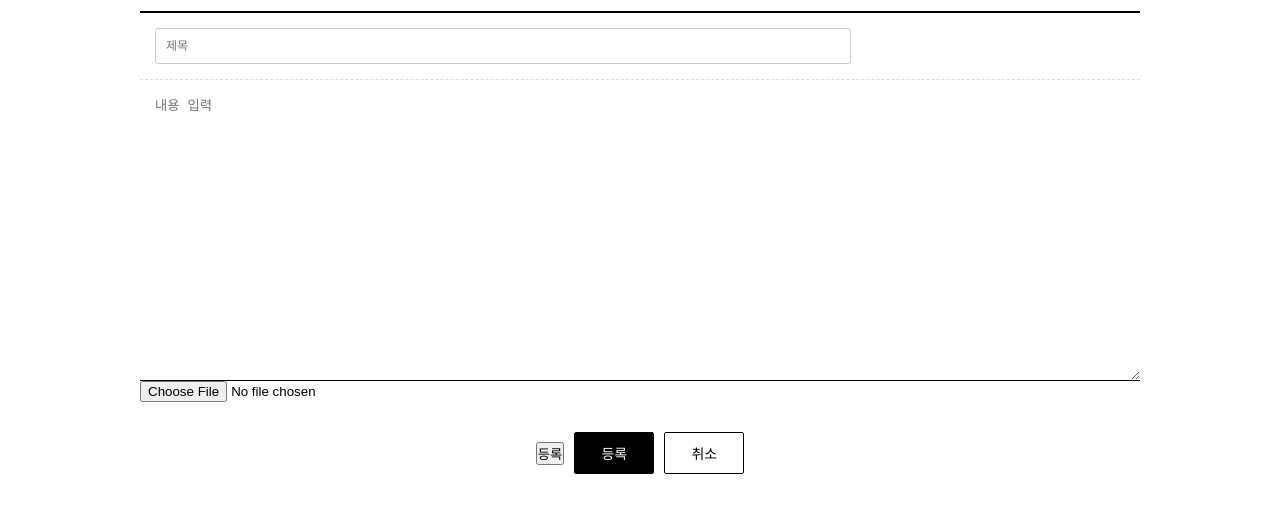
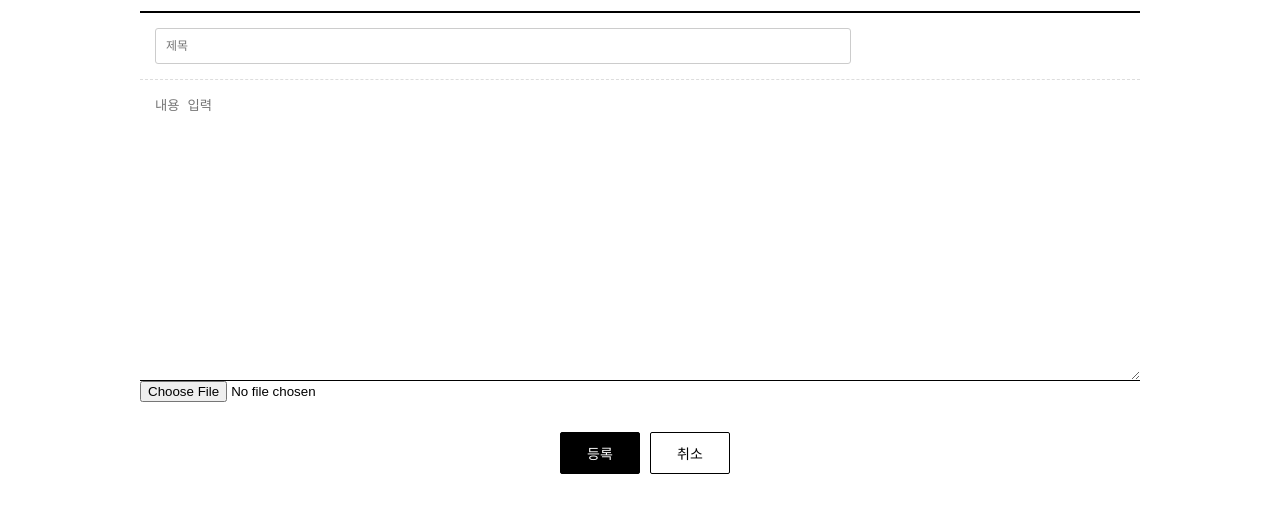
Before and after one commit to codms1122/nodejs_board, a website: page front/board/write.html in a window 1280 px wide. Shown: the part 195-708 px from the top of the page. Drawn offline with Linux system fonts and the light colour scheme.

Commit message:
[FIX] write.html style

```diff
--- a/front/board/write.html
+++ b/front/board/write.html
@@ -39,8 +39,8 @@
                 </div>
                 <!-- 버튼 -->
                 <div class="bt_wrap">
-		    <button type="submit">등록</button>
-                    <a href="write.html" class="on">등록</a>
+		            <button type="submit" class="on">등록</button>
+                    <!--a href="write.html" class="on">등록</a-->
                     <a href="list.html">취소</a>
                 </div>
             </div>
--- a/front/css/style.css
+++ b/front/css/style.css
@@ -86,6 +86,22 @@ a{
     font-size: 1.4rem;
 }
 
+.bt_wrap button {
+    /* 자신만의 모양은 가지되 다른 요소와 비슷 */
+    display: inline-block;
+    /* 최소 길이 80px */
+    min-width: 80px;
+    /* 왼쪽으로 10px 떨어져라. 즉 수정 버튼을 오른쪽으로 이동 */
+    margin-left: 10px;
+    /* 여백 */
+    padding: 10px;
+    /* 테두리 선 1px */
+    border: 1px solid #000;
+    /* 살짝 둥글게 2px */
+    border-radius: 2px;
+    font-size: 1.4rem;
+}
+
 
 .bt_wrap a:first-child {
     margin-left: 0;
@@ -94,6 +110,10 @@ a{
 
 /* 버튼 강조하는 스타일 지정 */
 .bt_wrap a.on {
+    background: #000;
+    color: #fff;
+}
+.bt_wrap button.on {
     background: #000;
     color: #fff;
 }
```
